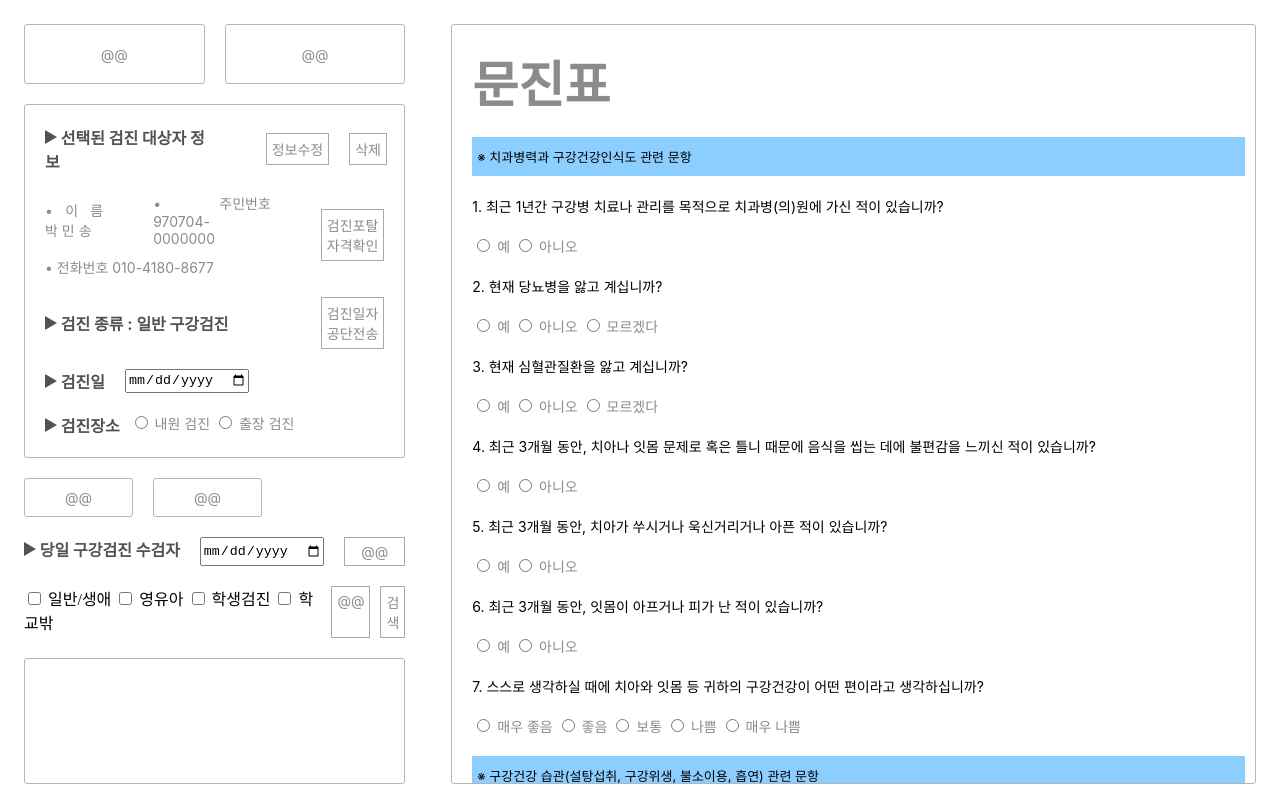
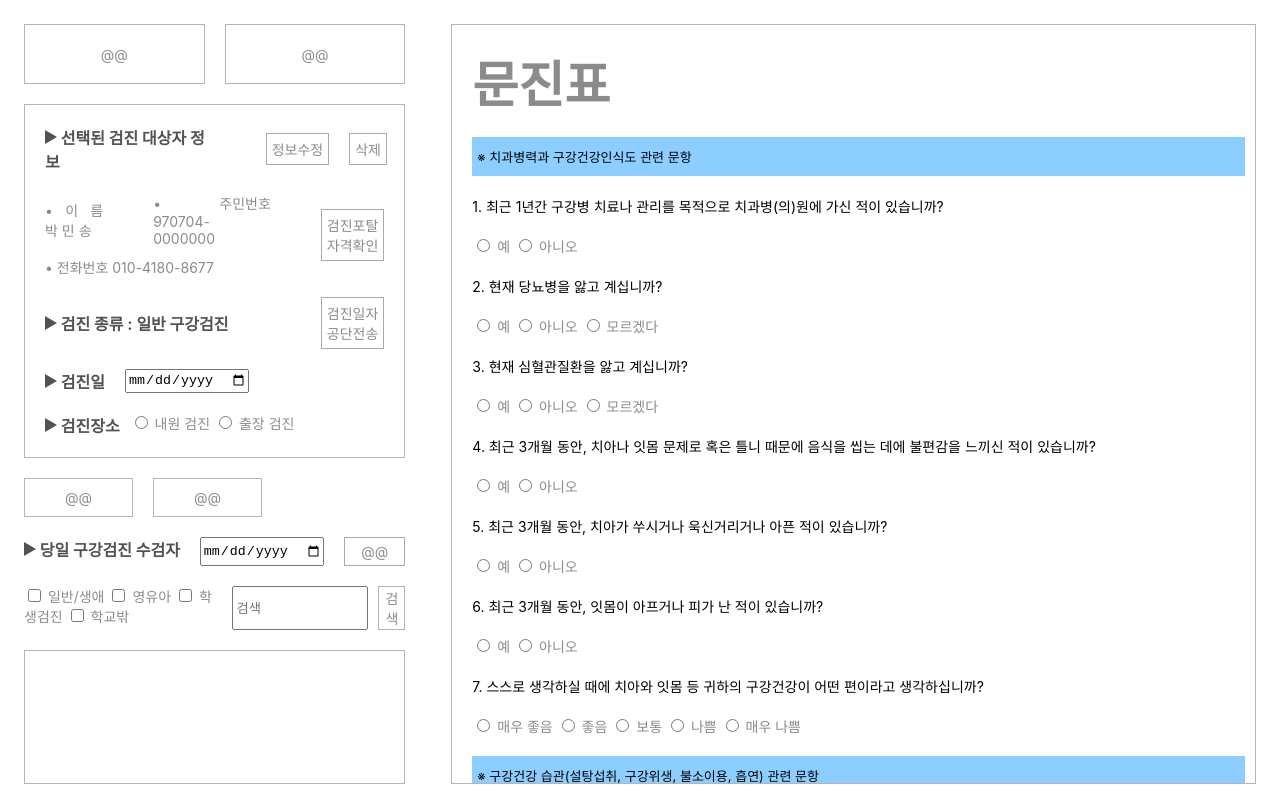
Before and after one commit to hyo-4/biom, a Vue app: page /#/question in a window 1280 px wide. Built offline with nearby package versions, Linux system fonts and the light colour scheme.

Commit message:
[Style] 배치 수정

```diff
--- a/src/views/QuestionPage.vue
+++ b/src/views/QuestionPage.vue
@@ -55,7 +55,7 @@
             <div class="question-page__title">
               <img src="@/assets/icon/ic_arrow_right.svg" /> 검진일
             </div>
-            <input type="date" class="form-control" v-model="recruit_endperiod" required>
+            <input type="date" class="form-control" placeholder="년 월 일" v-model="examDate">
           </div>
           <div class="question-page__custom_subcontainer_location">
             <div class="question-page__title">
@@ -85,7 +85,7 @@
           <div class="question-page__title">
             <img src="@/assets/icon/ic_arrow_right.svg" /> 당일 구강검진 수검자
           </div>
-          <input type="date" class="form-control" v-model="recruit_endperiod" required>
+          <input type="date" class="form-control" v-model="currentDayPatients" required>
           <div class="question-page__custom_subcontainer_today_button">
             @@
           </div>
@@ -109,12 +109,8 @@
               학교밖
             </label>
           </div>
-          <div class="question-page__search_box">
-            @@
-          </div>
-          <div class="question-page__search_button">
-            검색
-          </div>
+          <input v-model="searchQuery" type="text" class="question-page__search-input" placeholder="검색" />
+          <button class="question-page__search-submit" @click="performSearch">검색</button>
         </div>
         <div class="question-page__custom_subcontainer_footer">
         </div>
@@ -290,9 +286,14 @@
 </template>
 
 <script setup lang="ts">
+import { ref } from 'vue';
 
-
-
+const examDate = ref('');
+const currentDayPatients = ref('');
+const searchQuery = ref(""); //검색어
+const performSearch= ()=> { //검색 함수
+    alert(searchQuery.value);
+}
 </script>
 
 <style lang="scss">
@@ -350,8 +351,7 @@
     flex-shrink: 0;
     justify-content: center;
     align-items: center;
-    border-radius: 3px;
-    border: 1px solid #B5B5B5;
+    border: 1px solid #B4B4B4;
     flex-direction: row;
     box-sizing: border-box;
     /* text */
@@ -372,7 +372,6 @@
   &__custom_subcontainer_body_button2 {
     display: flex;
     flex-shrink: 0;
-    border-radius: 3px;
     border: 1px solid #B5B5B5;
     flex-direction: row;
     box-sizing: border-box;
@@ -395,15 +394,13 @@
   &__custom_subcontainer_body {
     height: auto;
     overflow-y: auto;
-    border-radius: 3px;
     border: 1px solid #B5B5B5;
     padding: 20px 20px;
     display: flex;
+    flex-shrink: 0;
     flex-direction: column;
     box-sizing: border-box;
     gap: 20px;
-    position: relative;
-
   }
   &__custom_subcontainer_body_row {
     display: flex;
@@ -414,13 +411,6 @@
     display: flex;
     flex-direction: row;
     gap: 20px;
-    position: relative;
-  }
-  &__datepicker {
-    position: absolute; /* DatePicker를 절대 위치로 설정 */
-    top: 100%; /* 상위 요소의 아래쪽으로 위치 설정 */
-    left: 0; /* 왼쪽 정렬 */
-     z-index: 9999; /* 다른 요소 위에 오도록 z-index 설정 */
   }
   &__custom_subcontainer_location {
     display: flex;
@@ -468,6 +458,22 @@
     flex-direction: row;
     gap: 10px;
   }
+  &__search-input {
+    width: 8rem;
+  }
+  &__search-submit {
+    flex: 1;
+    background: white;
+    border: 1px solid #B4B4B4;
+    /* text */
+    color: #8B8B8B;
+    text-align: center;
+    font-family: Inter;
+    font-size: 0.875rem;
+    font-style: normal;
+    font-weight: 400;
+    line-height: normal;
+  }
   &__search_box {
     flex: 1;
     flex-shrink: 0;
@@ -505,7 +511,6 @@
     display: flex;
     flex-direction: row;
     box-sizing: border-box;
-    border-radius: 3px;
     border: 1px solid #B5B5B5;
   }
 
@@ -513,7 +518,6 @@
     flex: 2;
     height: auto;
     overflow-y: auto;
-    border-radius: 3px;
     border: 1px solid #B5B5B5;
     display: flex;
     flex-direction: column;
@@ -552,6 +556,14 @@
     font-weight: 400;
     line-height: normal;
   }
+  &__checkbox-group {
+    color: #8B8B8B;
+    font-family: Inter;
+    font-size: 0.875rem;
+    font-style: normal;
+    font-weight: 400;
+    line-height: normal;
+  }
 
   &__title {
     color: #525252;
```
